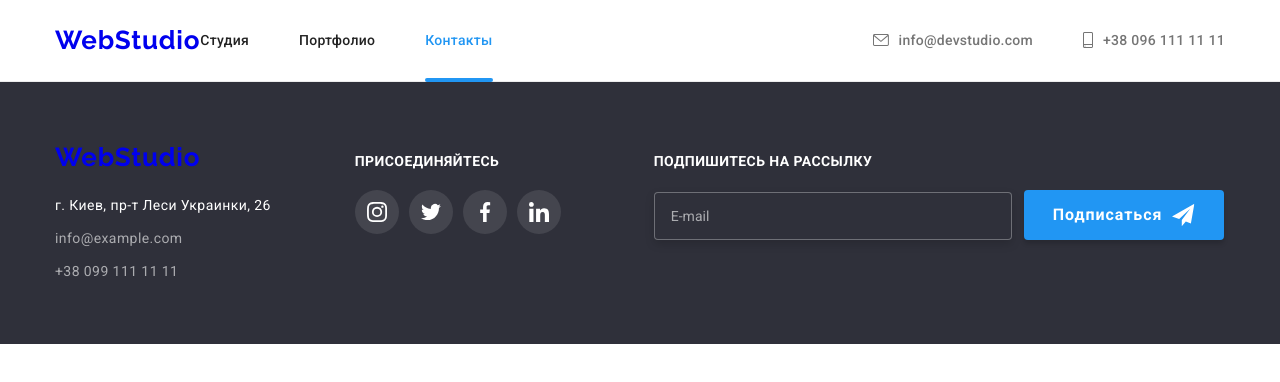
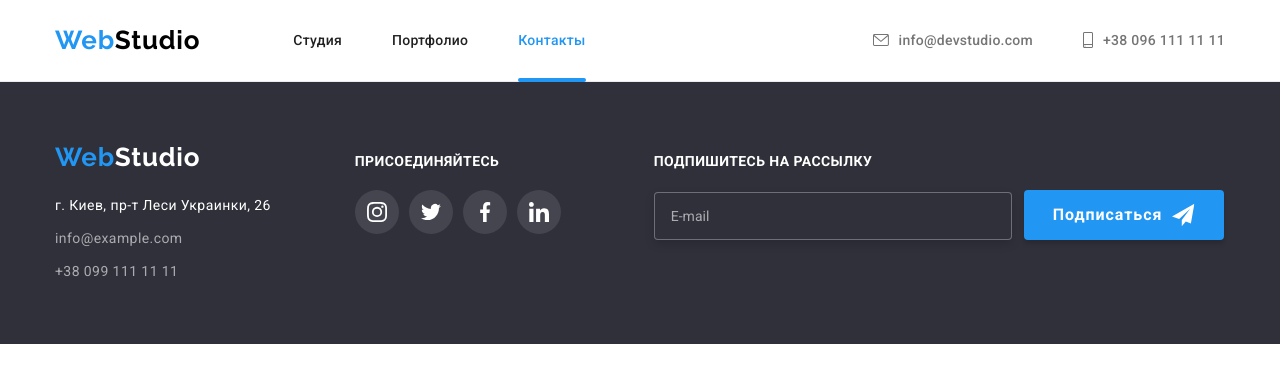
Before and after one commit to gradussus/goit-markup-hw-07, a plain HTML site: page contacts.html in a window 1280 px wide. Drawn offline with nearby package versions, Linux system fonts and the light colour scheme.

Commit message:
Футер и хедер подправил

```diff
--- a/contacts.html
+++ b/contacts.html
@@ -24,8 +24,8 @@
 		<!-- Хэдэр -->
 	<header class="header">
 		<div class="header__container container">
-			<a class="logo logo--header" lang="en" href="./">
-				<span class="web-in-logo">Web</span>Studio
+			<a class="logo logo__header" lang="en" href="./">
+				<span class="logo__web">Web</span>Studio
 			</a>
 			<nav>
 				<ul class="main-nav">
@@ -52,8 +52,8 @@
 		<!-- Футер -->
 	<footer class="footer">
 		<div class="container footer__container">
-			<div class="footer__address"><a class="logo logo--footer" lang="en" href="./">
-					<span class="web-in-logo">Web</span>Studio
+			<div class="footer__address"><a class="logo logo__footer" lang="en" href="./">
+					<span class="logo__web">Web</span>Studio
 				</a>
 				<address>
 					<ul class="address-list">
```
Also changed, not shown: portfolio.html (+4 -4 lines).
